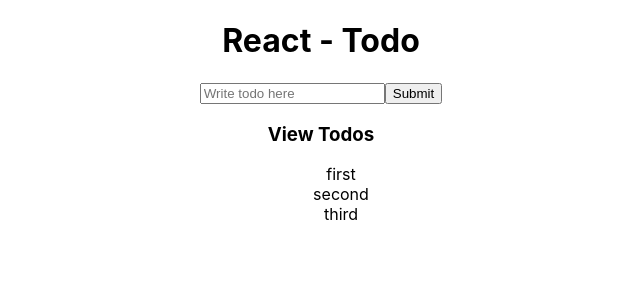
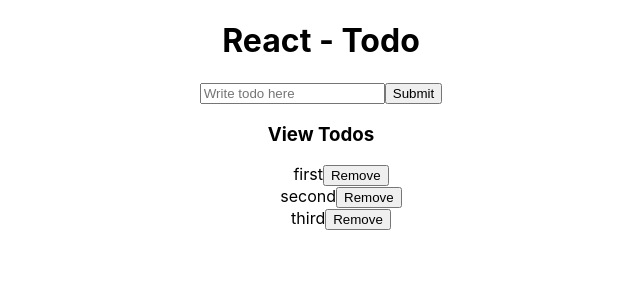
Before and after one commit to mamenjivar/React-Todo, a React (Create React App) app in the folder react-todo/: page / in a window 1280 px wide. Shown: the top 300 px of the page, without its empty margins (319-959 px from the left). Built offline with nearby package versions, Linux system fonts and the light colour scheme.

Commit message:
managed to get the remove functionality to work, now will add some css to style it and make it look nicer.

```diff
--- a/react-todo/src/App.js
+++ b/react-todo/src/App.js
@@ -7,8 +7,8 @@ import DUMMY_TODOS from './todo_DB';
 import './App.css';
 
 // components
-import Form from './Form';
-import View from './View';
+import Form from './components/Form';
+import View from './components/View';
 
 function App() {
   const [items, setItems] = useState(DUMMY_TODOS);
@@ -21,13 +21,20 @@ function App() {
     });
   }
 
+  // remove item
+  const removeItemHandler = (removeItem) => {
+    console.log("REMOVE ITEM CALLED: " + console.log(removeItem))
+    const newList = items.filter(fil => fil.id !== removeItem)
+    setItems(newList);
+  }
+
   return (
     <div className="App">
       <header>
         <h1>React - Todo</h1>
-        <Form onAddItem={addItemHandler}/>
+        <Form onAddItem={addItemHandler} />
 
-        <View listTodos={items}/>
+        <View listTodos={items} onRemoveItem={removeItemHandler}/>
       </header>
     </div>
   );
--- a/react-todo/src/View.js
+++ b/react-todo/src/components/View.js
@@ -4,12 +4,18 @@ const View = (props) => {
         const todoStyle= {
             listStyleType: "none",
         }
+
+        // for deleting item, and passing
+        // data upward
+        const onClickHandler = (id) => {
+            props.onRemoveItem(id);
+        }
         return (
             <div>
                 <h3>View Todos</h3>
                 <ul>
                     {props.listTodos.map(todoList =>
-                        <li key={todoList.id} style={todoStyle}>{todoList.task}</li>
+                        <li key={todoList.id} style={todoStyle}>{todoList.task}<button onClick={() => onClickHandler(todoList.id)}>Remove</button></li>
                     )}
                 </ul>
             </div>
```
Also changed, not shown: react-todo/src/components/Form.js (renamed from react-todo/src/Form.js).
